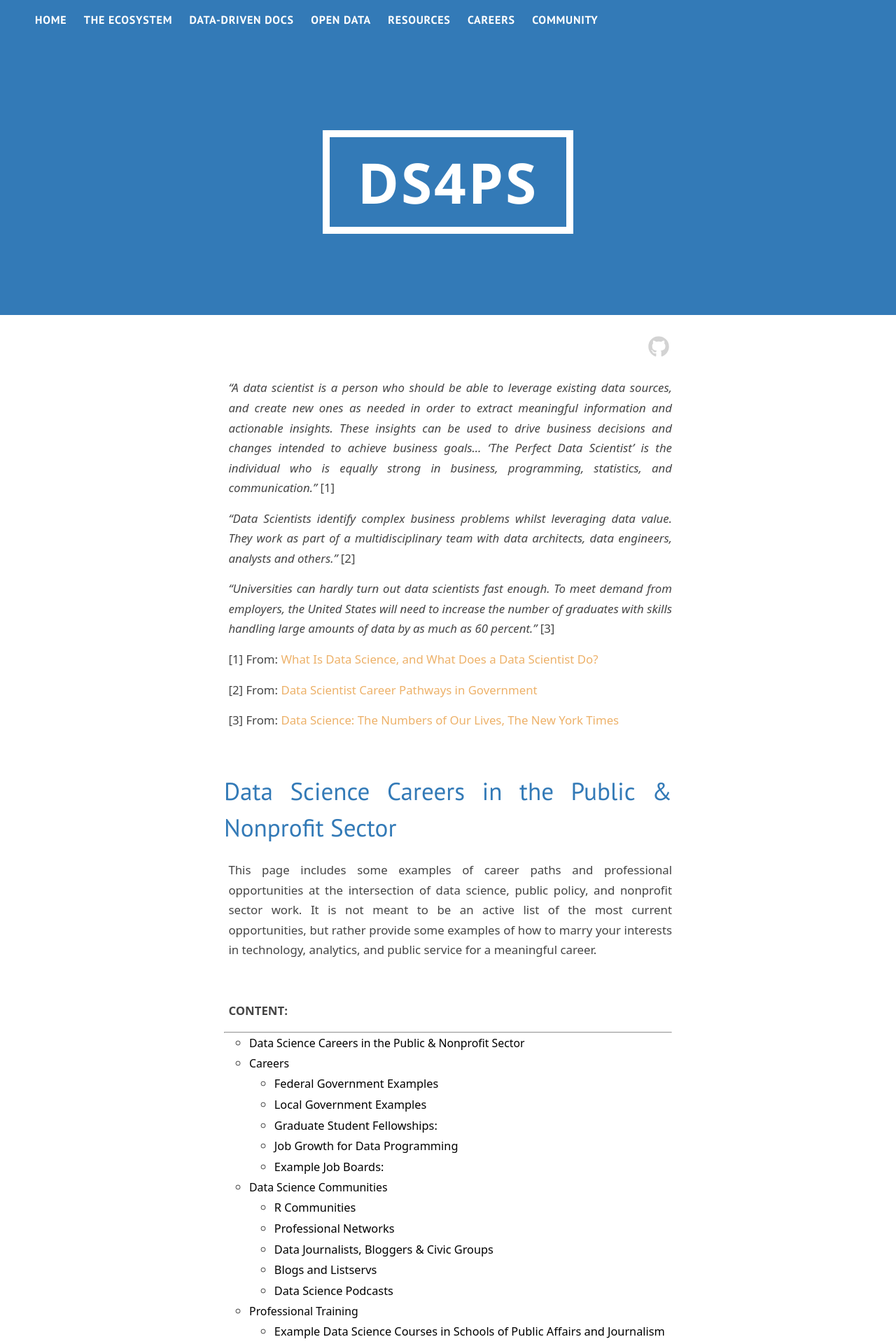
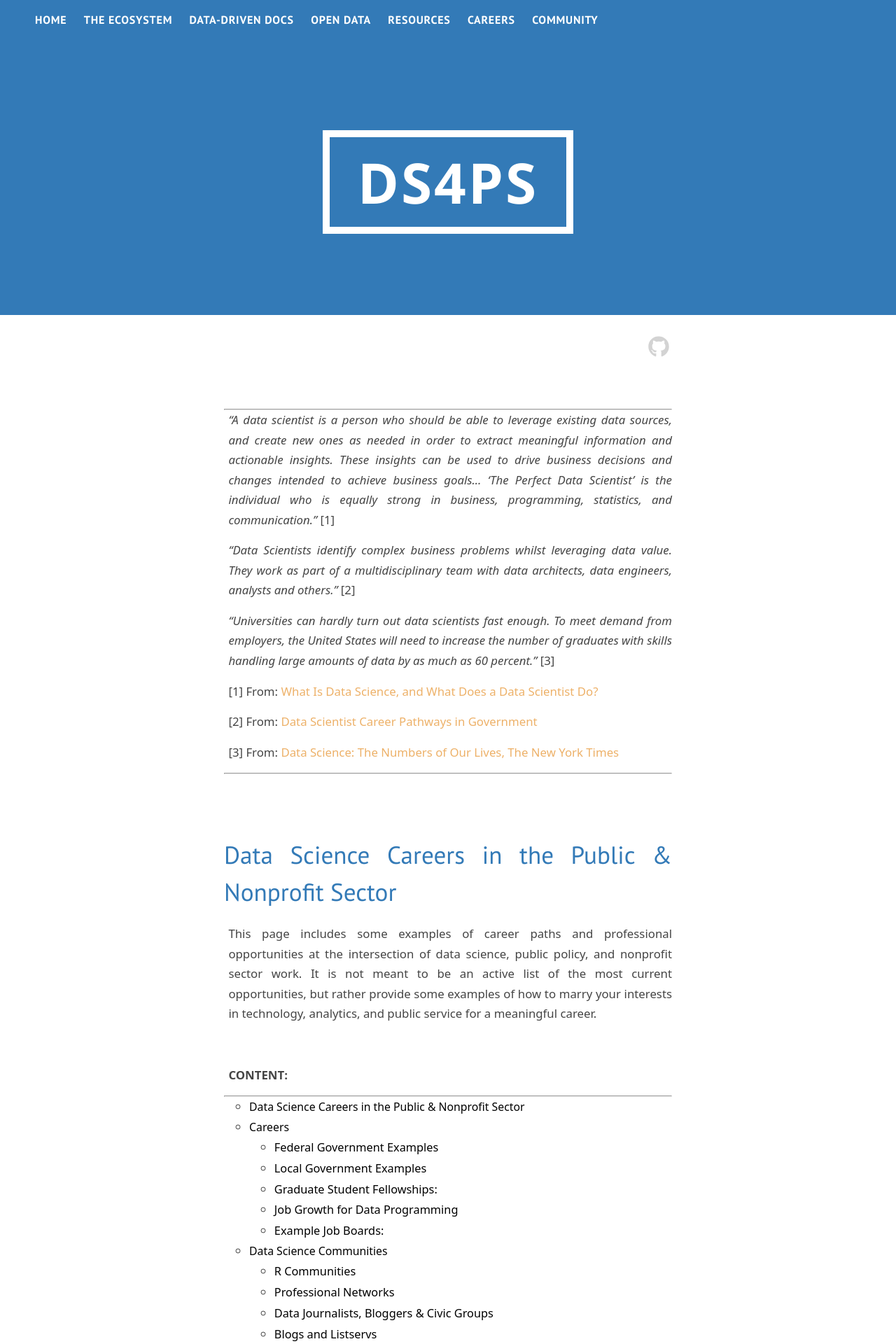
Before and after one commit to DS4PS/ds4ps.github.io, a Jekyll site: the page built from careers.md, in a window 1280 px wide. Shown: the top 1920 px of the page at 70% size. Built offline with Jekyll 4.4.1, drawn with Linux system fonts in a browser that asks for light colours; nearby versions of some CDN libraries; library files that are not in the unit come from our copies.

Commit message:
Update careers.md

```diff
--- a/careers.md
+++ b/careers.md
@@ -4,8 +4,9 @@ title: Careers
 permalink: /careers/
 ---
 
+<br>
 
-
+-----------------------
 
 *"A data scientist is a person who should be able to leverage existing data sources, and create new ones as needed in order to extract meaningful information and actionable insights. These insights can be used to drive business decisions and changes intended to achieve business goals... ‘The Perfect Data Scientist’ is the individual who is equally strong in business, programming, statistics, and communication."* [1]
 
@@ -18,6 +19,12 @@ permalink: /careers/
 [2] From: [Data Scientist Career Pathways in Government](https://github.com/ukgovdatascience/data_scientist_career_path/blob/master/index.md)
 
 [3] From: [Data Science: The Numbers of Our Lives, The New York Times](https://www.nytimes.com/2013/04/14/education/edlife/universities-offer-courses-in-a-hot-new-field-data-science.html)
+
+-----------------------
+
+<br>
+
+
 
 
 ## Data Science Careers in the Public & Nonprofit Sector
```
